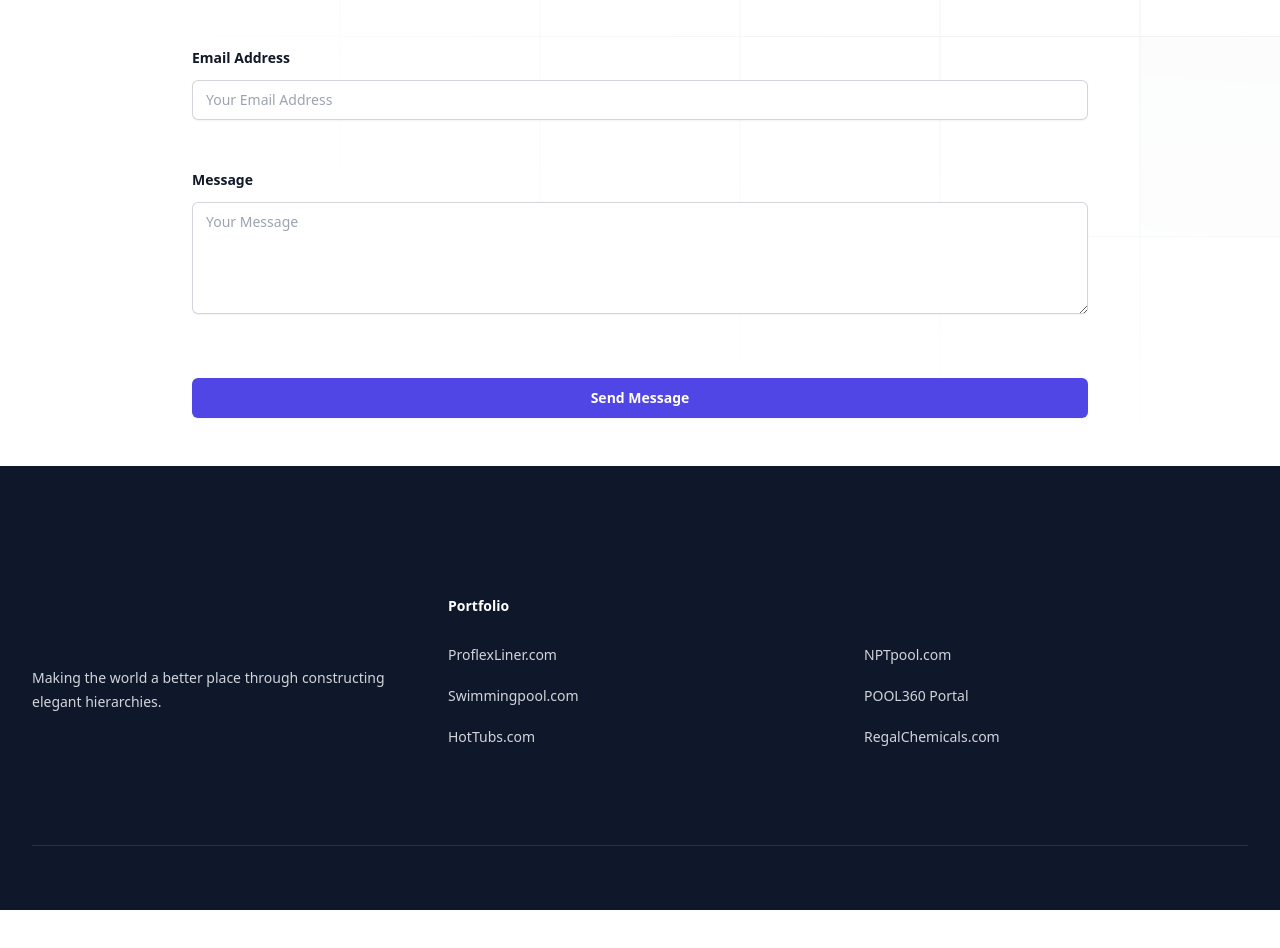
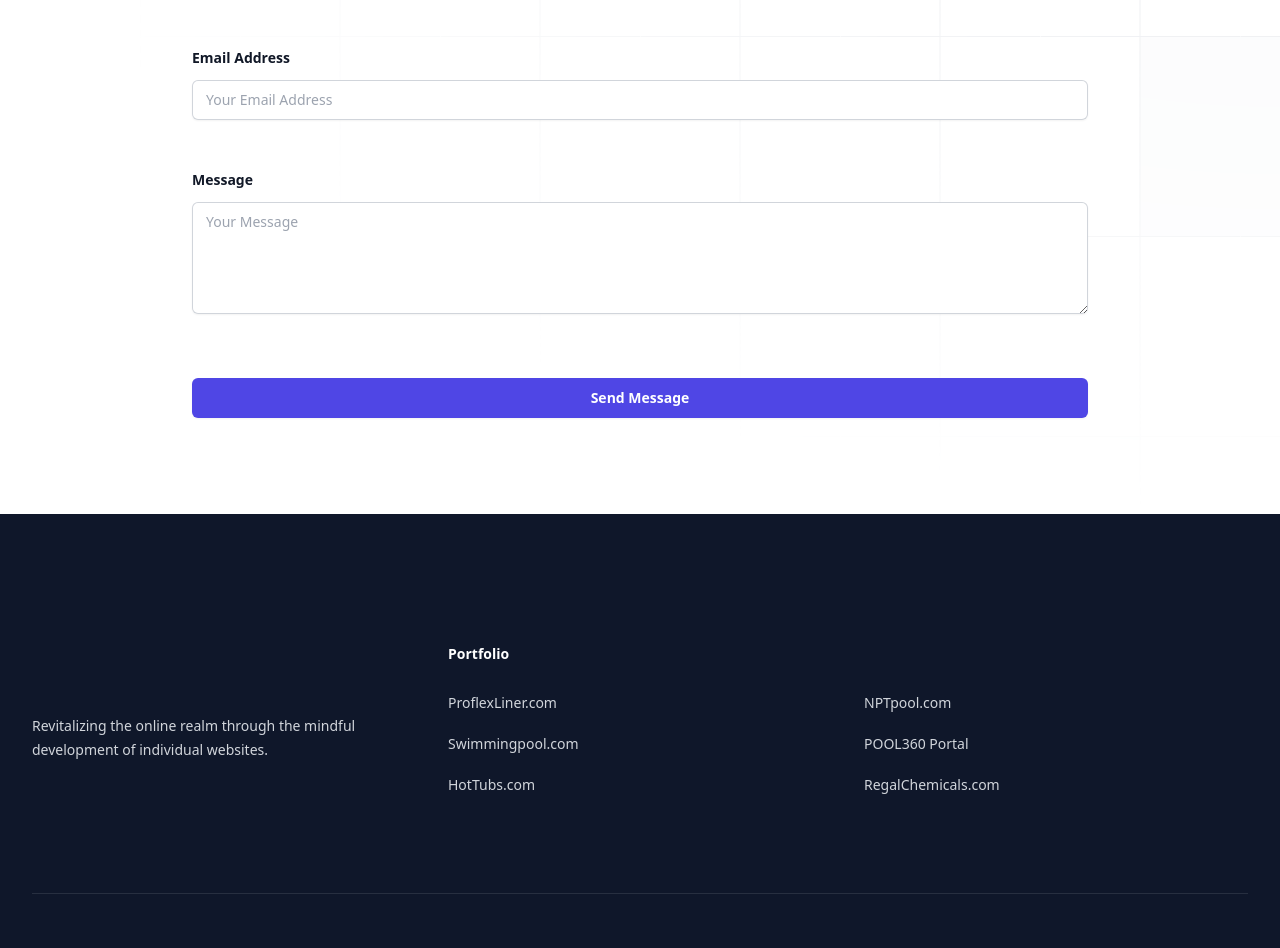
Before and after one commit to dahjosephdoyle/portfolio, a Next.js app: page / in a window 1280 px wide. Shown: the part 2348-3296 px from the top of the page. Before the commit the page ends 3258 px from the top, so only its background shows below. Built offline with nearby package versions, Linux system fonts and the light colour scheme; no server answers.

Commit message:
last minute design changes and tweaks

```diff
--- a/components/Contact.js
+++ b/components/Contact.js
@@ -58,7 +58,7 @@ export default function Contact({name, phone, email, message}) {
   }
 
     return (
-      <div id="contactForm" className="relative isolate bg-white px-6 py-12 lg:px-8">
+      <div id="contactForm" className="relative isolate bg-white px-6 pt-12 pb-24 lg:px-8">
         <svg
           className="absolute inset-0 -z-10 h-full w-full stroke-gray-200 [mask-image:radial-gradient(100%_100%_at_top_right,white,transparent)]"
           aria-hidden="true"
--- a/components/Footer.js
+++ b/components/Footer.js
@@ -12,21 +12,21 @@ const navigation = {
     social: [
       {
         name: 'Facebook',
-        href: '#',
+        href: 'https://www.facebook.com/TheJosephDoyle',
         icon: (props) => (
             <i class="fa-brands fa-facebook"></i>
         ),
       },
       {
         name: 'linkedIn',
-        href: '#',
+        href: 'https://www.linkedin.com/in/joseph-doyle-09463b75/',
         icon: (props) => (
           <i class="fa-brands fa-linkedin"></i>
         ),
       },
       {
         name: 'GitHub',
-        href: '#',
+        href: 'https://github.com/dahjosephdoyle/portfolio',
         icon: (props) => (
             <i class="fa-brands fa-github"></i>
         ),
@@ -45,11 +45,11 @@ const navigation = {
             <div className="space-y-8">
             <i class="fa-regular fa-hand-horns text-4xl text-indigo-500 mr-6"></i>
               <p className="text-sm leading-6 text-gray-300">
-                Making the world a better place through constructing elegant hierarchies.
+                Revitalizing the online realm through the mindful development of individual websites.
               </p>
               <div className="flex space-x-6">
                 {navigation.social.map((item) => (
-                  <a key={item.name} href={item.href} className="text-gray-500 hover:text-gray-400 text-2xl">
+                  <a key={item.name} href={item.href} aria-label="This link opens in a new tab" target="_blank" className="text-gray-500 hover:text-gray-400 text-2xl">
                     <span className="sr-only">{item.name}</span>
                     <item.icon aria-hidden="true" />
                   </a>
--- a/components/Portfolio.js
+++ b/components/Portfolio.js
@@ -6,7 +6,7 @@ export default function Portfolio({projects}) {
         <section
             id="portfolio"
             aria-labelledby="project-heading"
-            className="mx-auto max-w-4xl px-4 pt-12 pb-24 sm:px-6 lg:max-w-7xl lg:px-8"
+            className="mx-auto max-w-3xl px-4 pt-12 pb-24 sm:px-6 lg:max-w-7xl lg:px-8"
         >
             <div className="mt-10 grid lg:grid-cols-3 grid-cols-2 gap-x-8 space-y-0">
             {projects.map((project, key) => (
--- a/pages/hottubs/index.js
+++ b/pages/hottubs/index.js
@@ -96,7 +96,7 @@ export default function HotTubs() {
 
             <ContactMeButton />
 
-            <div className="bg-indigo-500 rounded-lg p-8 mt-8">
+            <div className="bg-indigo-900 rounded-lg p-8 mt-8">
               <h2 className="text-2xl font-bold tracking-tight text-white">Work in Progress:</h2>
               <p className="mt-6 text-white">
                 It's worth noting that Hottubs.com is a project still in development and has not been released live. The ongoing work aims to refine and enhance the user experience continually.
```
